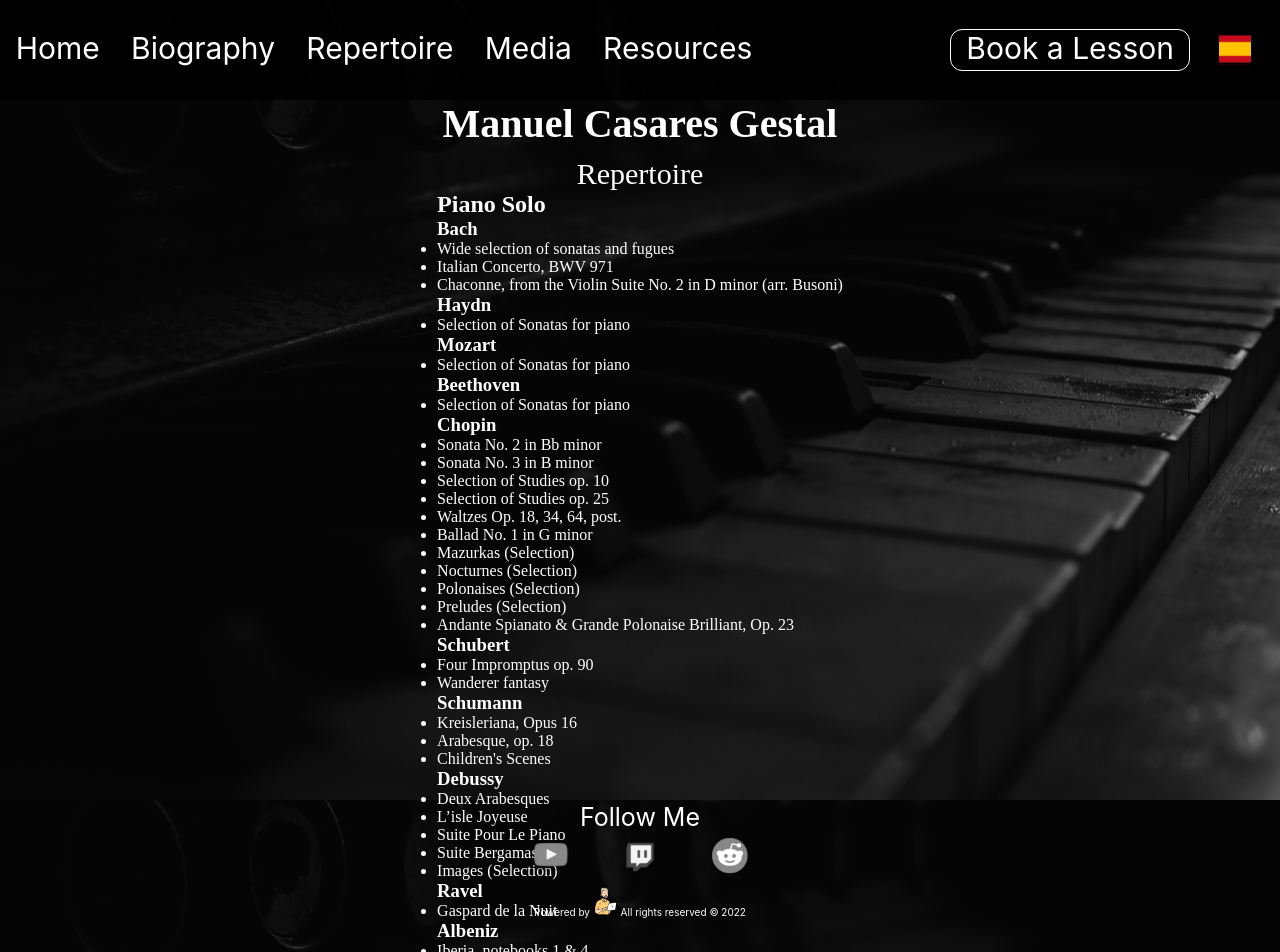
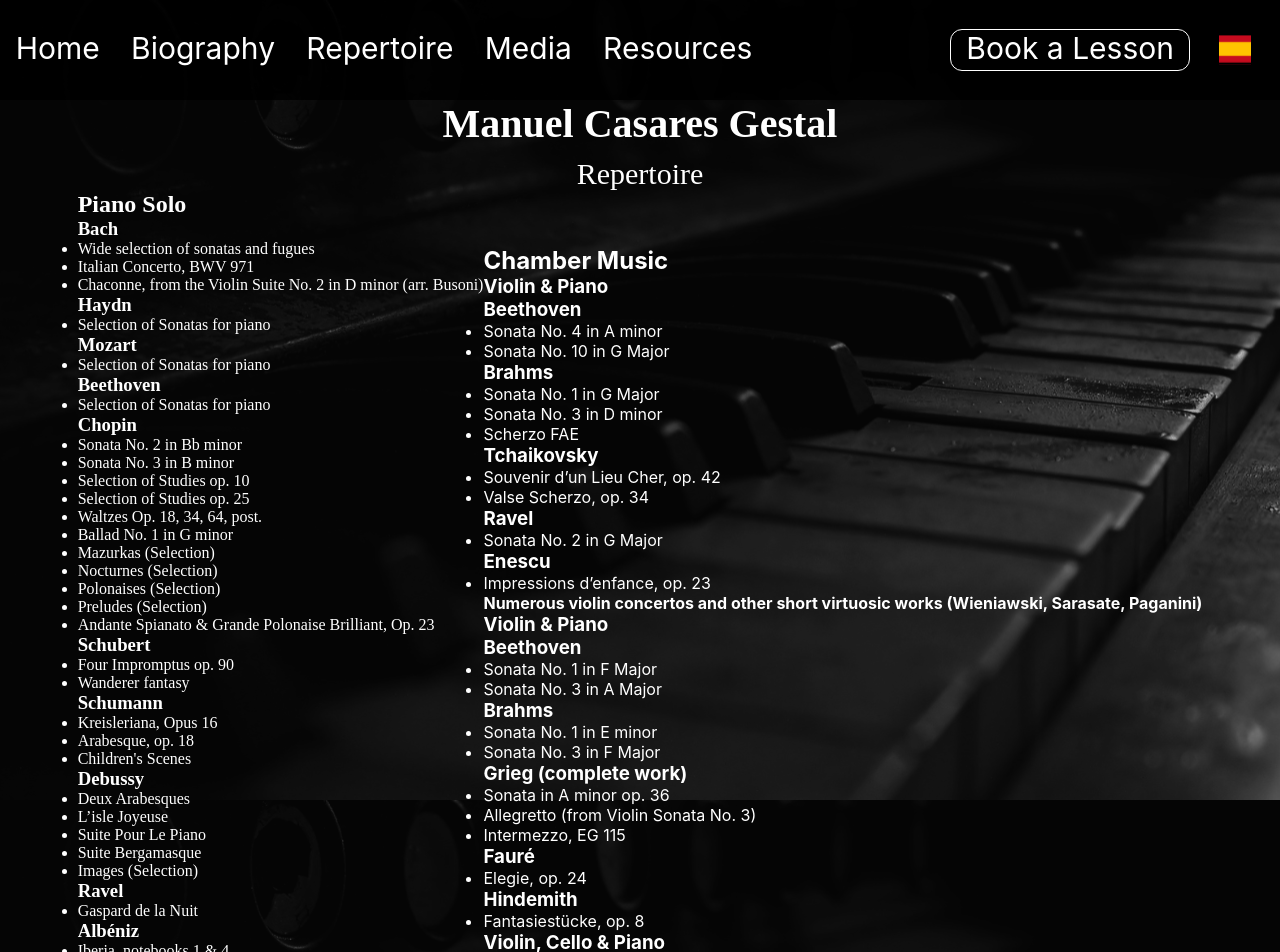
Before and after one commit to gabrielmoris/Manuel-Casares, a Next.js app: page /repertoire in a window 1280 px wide. Shown: the top 952 px of the page. Built offline with nearby package versions, Linux system fonts and the light colour scheme; a web font is replaced by a local one.

Commit message:
footer solved, repertoire still in progress

```diff
--- a/pages/repertoire.tsx
+++ b/pages/repertoire.tsx
@@ -72,7 +72,7 @@ const Repertoire: NextPage = () => {
                     <ul>
                         <li>Gaspard de la Nuit</li>
                     </ul>
-                    <h3>Albeniz</h3>
+                    <h3>Albéniz</h3>
                     <ul>
                         <li>Iberia, notebooks 1 & 4</li>
                         <li>Spanish Suite</li>
@@ -88,7 +88,72 @@ const Repertoire: NextPage = () => {
                         <li>Sonata No. 2</li>
                     </ul>
                 </div>
-                <div className="right-repertoire"></div>
+                <div className="right-repertoire">
+                    <h2>Chamber Music</h2>
+                    <h3 className="underlined">Violin & Piano</h3>
+                    <h3>Beethoven</h3>
+                    <ul>
+                        <li>Sonata No. 4 in A minor</li>
+                        <li>Sonata No. 10 in G Major</li>
+                    </ul>
+                    <h3>Brahms</h3>
+                    <ul>
+                        <li>Sonata No. 1 in G Major</li>
+                        <li>Sonata No. 3 in D minor</li>
+                        <li>Scherzo FAE</li>
+                    </ul>
+                    <h3>Tchaikovsky</h3>
+                    <ul>
+                        <li>Souvenir d’un Lieu Cher, op. 42</li>
+                        <li>Valse Scherzo, op. 34</li>
+                    </ul>
+                    <h3>Ravel</h3>
+                    <ul>
+                        <li>Sonata No. 2 in G Major</li>
+                    </ul>
+                    <h3>Enescu</h3>
+                    <ul>
+                        <li>Impressions d’enfance, op. 23</li>
+                    </ul>
+                    <h4>
+                        Numerous violin concertos and other short virtuosic
+                        works (Wieniawski, Sarasate, Paganini)
+                    </h4>
+                    <h3 className="underlined">Violin & Piano</h3>
+                    <h3>Beethoven</h3>
+                    <ul>
+                        <li>Sonata No. 1 in F Major</li>
+                        <li>Sonata No. 3 in A Major</li>
+                    </ul>
+                    <h3>Brahms</h3>
+                    <ul>
+                        <li>Sonata No. 1 in E minor</li>
+                        <li>Sonata No. 3 in F Major</li>
+                    </ul>
+                    <h3>Grieg (complete work)</h3>
+                    <ul>
+                        <li>Sonata in A minor op. 36</li>
+                        <li>Allegretto (from Violin Sonata No. 3)</li>
+                        <li>Intermezzo, EG 115</li>
+                    </ul>
+                    <h3>Fauré</h3>
+                    <ul>
+                        <li>Elegie, op. 24</li>
+                    </ul>
+                    <h3>Hindemith</h3>
+                    <ul>
+                        <li>Fantasiestücke, op. 8</li>
+                    </ul>
+                    <h3 className="underlined">Violin, Cello & Piano</h3>
+                    <h3>Haydn</h3>
+                    <ul>
+                        <li>Piano Trio in G Major, Hob. XV:25 (“Gypsy”)</li>
+                    </ul>
+                    <h3>Mozart</h3>
+                    <ul>
+                        <li>Mozart</li>
+                    </ul>
+                </div>
             </div>
         </div>
     );
--- a/styles/footer.scss
+++ b/styles/footer.scss
@@ -1,6 +1,6 @@
 .footer {
     display: flex;
-    position: absolute;
+    // position: absolute;
     padding: 2rem 0;
     justify-content: center;
     align-items: center;
--- a/styles/home.scss
+++ b/styles/home.scss
@@ -1,7 +1,6 @@
 .home {
     width: 100%;
     height: calc(100vh - 120px);
-    // position:relative;
     display: flex;
     justify-content: center;
     align-items: center;
--- a/styles/repertoire.scss
+++ b/styles/repertoire.scss
@@ -1,10 +1,8 @@
 .repertoire {
     width: 100%;
-    height: calc(100vh);
-    // position:relative;
     display: flex;
-    // justify-content: center;
-    // align-items: center;
+    justify-content: center;
+    align-items: center;
     flex-direction: column;
 
 
@@ -22,6 +20,7 @@
             font-weight: 300;
         }
     }
+
     .body-repertoire {
         display: flex;
         justify-content: center;
@@ -41,6 +40,7 @@
             }
         }
         .right-repertoire {
+
         }
     }
 }
```
